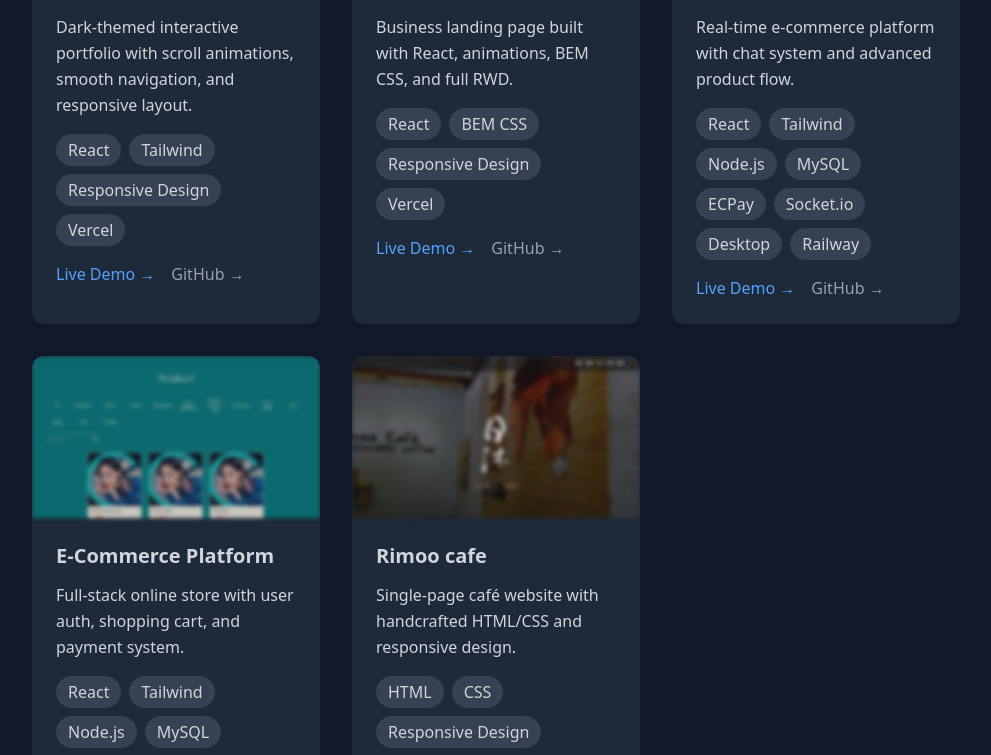
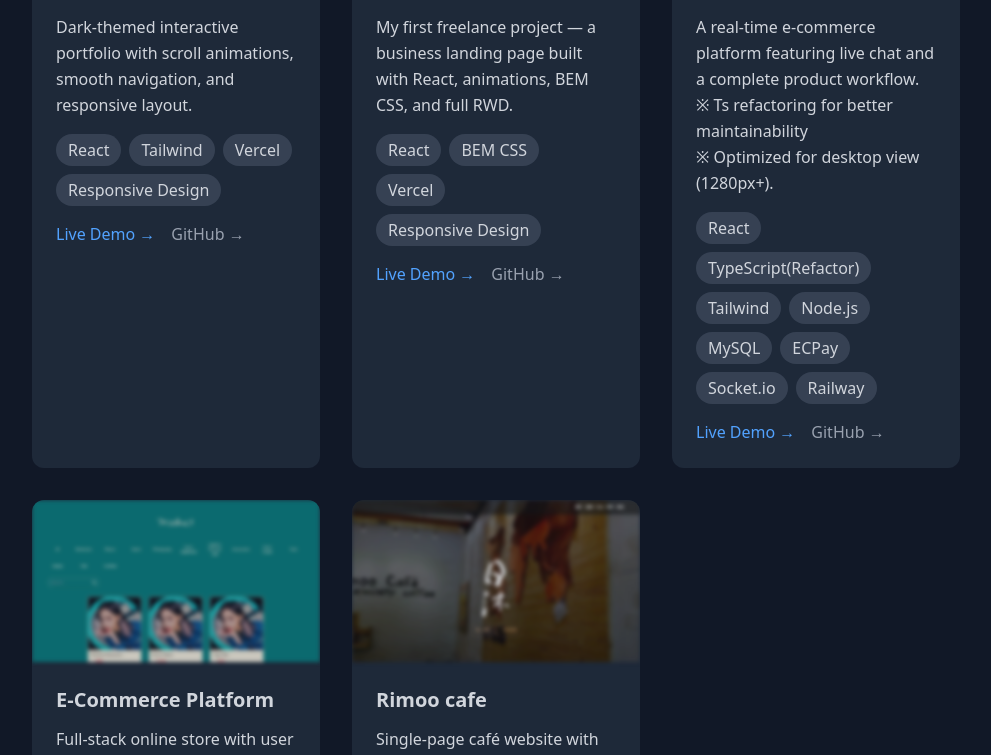
Before and after one commit to TunaSung/Portfolio, a React (Vite) app: page / in a window 1280 px wide. Shown: the part 2540-3295 px from the top of the page, without its empty margins (144-1135 px from the left). Built offline with nearby package versions, Linux system fonts and the light colour scheme.

Commit message:
adjust project's description & tech

```diff
--- a/src/components/features/ProjectCard.jsx
+++ b/src/components/features/ProjectCard.jsx
@@ -11,7 +11,7 @@ function ProjectCard({ project }) {
         <h3 className="text-lg md:text-xl font-bold mb-3 text-gray-300 group-hover:text-blue-400 transition-colors">
           {project.title}
         </h3>
-        <p className="text-gray-300 mb-4 leading-relaxed">
+        <p className="text-gray-300 mb-4 leading-relaxed whitespace-pre-line">
           {project.description}
         </p>
         <div className="flex flex-wrap gap-2 mb-4">
--- a/src/components/sections/4_Projects.jsx
+++ b/src/components/sections/4_Projects.jsx
@@ -16,7 +16,7 @@ function Projects() {
       title: "Portfolio",
       description:
         "Dark‑themed interactive portfolio with scroll animations, smooth navigation, and responsive layout.",
-      tech: ["React", "Tailwind", "Responsive Design", "Vercel"],
+      tech: ["React", "Tailwind", "Vercel", "Responsive Design"],
       imageUrl: portfolioImg,
       demoUrl: 'https://portfolio-blue-three-i9wkudfxhn.vercel.app/',
       githubUrl: 'https://github.com/TunaSung/Portfolio'
@@ -24,8 +24,8 @@ function Projects() {
     {
       title: "Tubame",
       description:
-        "Business landing page built with React, animations, BEM CSS, and full RWD.",
-      tech: ["React", "BEM CSS", "Responsive Design", "Vercel"],
+        "My first freelance project — a business landing page built with React, animations, BEM CSS, and full RWD.",
+      tech: ["React", "BEM CSS", "Vercel", "Responsive Design"],
       imageUrl: tubameImg,
       demoUrl: 'https://tubame.vercel.app/',
       githubUrl: 'https://github.com/TunaSung/Tubame'
@@ -33,8 +33,10 @@ function Projects() {
     {
       title: "E-Commerce Platform",
       description:
-        "Real-time e-commerce platform with chat system and advanced product flow.",
-      tech: ["React", "Tailwind", "Node.js", "MySQL", "ECPay", "Socket.io", "Desktop", "Railway"],
+        `A real-time e-commerce platform featuring live chat and a complete product workflow.
+        ※ Ts refactoring for better maintainability
+        ※ Optimized for desktop view (1280px+).`,
+      tech: ["React", "TypeScript(Refactor)", "Tailwind", "Node.js", "MySQL", "ECPay", "Socket.io", "Railway"],
       imageUrl: secondProjectImg,
       demoUrl: 'https://secondproject-production.up.railway.app',
       githubUrl: 'https://github.com/TunaSung/Second_project'
@@ -42,8 +44,9 @@ function Projects() {
     {
       title: "E-Commerce Platform",
       description:
-        "Full-stack online store with user auth, shopping cart, and payment system.",
-      tech: ["React", "Tailwind", "Node.js", "MySQL", "ECPay", "Desktop", "Railway"],
+        `Full-stack online store with user auth, shopping cart, and payment system.
+        ※ Optimized for desktop view (1280px+).`,
+      tech: ["React", "Tailwind", "Node.js", "MySQL", "ECPay", "Railway"],
       imageUrl: firstProjectImg,
       demoUrl: 'https://firstproject-production-700b.up.railway.app',
       githubUrl: 'https://github.com/TunaSung/First_project'
@@ -52,7 +55,7 @@ function Projects() {
       title: "Rimoo cafe",
       description:
         "Single-page café website with handcrafted HTML/CSS and responsive design.",
-      tech: ["HTML", "CSS", "Responsive Design", "GitHub Pages"],
+      tech: ["HTML", "CSS", "GitHub Pages", "Responsive Design"],
       imageUrl: rimooImg,
       demoUrl: 'https://tunasung.github.io/Rimoo-cafe/',
       githubUrl: 'https://github.com/TunaSung/Rimoo-cafe'
```
